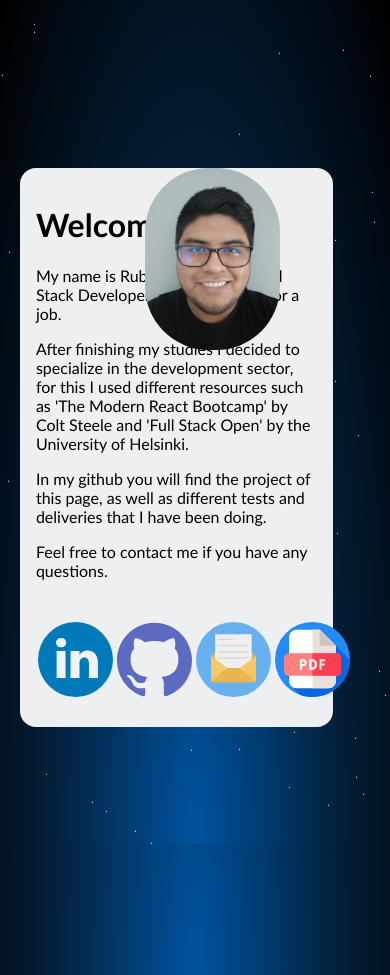
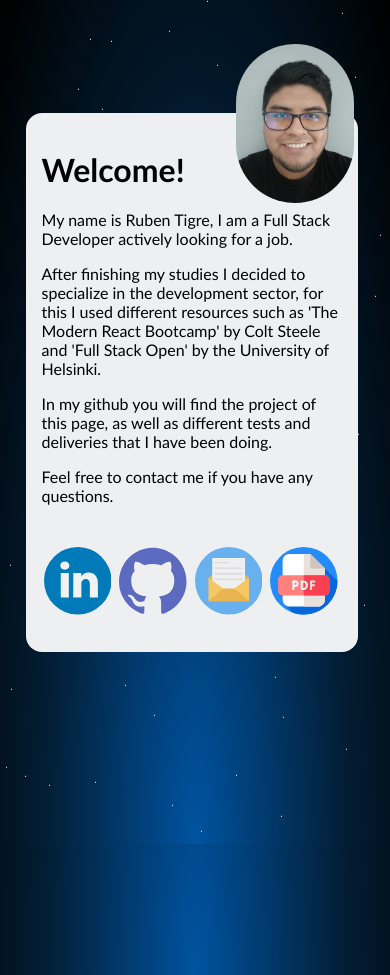
Before and after one commit to TheBrodaCoder/TigerWeb, a React (Create React App) app in the folder tigerweb_front/: page / in a window 390 px wide. Built offline with nearby package versions, Linux system fonts and the light colour scheme.

Commit message:
remove translate to improve time charge

```diff
--- a/tigerweb_front/public/index.html
+++ b/tigerweb_front/public/index.html
@@ -5,8 +5,8 @@
     <meta name="viewport" content="width=device-width, initial-scale=1" />
     <meta name="theme-color" content="#000000" />
     <meta
-      name="description"
-      content="Web site created using create-react-app"
+      name="TigerWeb"
+      content="Personal website from Ruben Tigre"
     />
     <!--
       manifest.json provides metadata used when your web app is installed on a
--- a/tigerweb_front/src/App.scss
+++ b/tigerweb_front/src/App.scss
@@ -70,13 +70,31 @@ html { overflow: hidden;}
     }
 }
 
+@keyframes bounce-up-down {
+  40% {
+    animation-timing-function: cubic-bezier(0.4, 0, 0.2, 1);
+    transform: translateY(40px) rotate(-1deg);
+  }
+}
+
 @media only screen and (max-width: 600px) {
   body {
     height: 250vw;
     background: radial-gradient(ellipse at bottom, #0053A0 0%, #031D34 55%, #000000 100%);
   }
 
-  #root {
-    overflow-y: scroll;
-  }
+  .grid-container {
+  width: 100vw;
+  height: 40vh;
+  display: grid;
+  grid-template-columns: 0.4fr 2.2fr 0.4fr;
+  grid-template-rows: 0.2fr 2.6fr 0.2fr;
+  gap: 0px 0px;
+  grid-template-areas:
+    ". . ."
+    ". App ."
+    ". . .";
 }
+
+
+}
--- a/tigerweb_front/src/component/Icons/Icons.js
+++ b/tigerweb_front/src/component/Icons/Icons.js
@@ -12,19 +12,18 @@ import './Icons.scss'
 
 const Icons = (props) => {
 
-    const svgStyle = {width: '3em', height: '3em', display: 'block', margin: 'auto', alignSelf: 'center'}
 
     const getIcon = (name) => {
         switch(name) {
             case 'github':
-                return <a href={props.link} target='_blank' rel='noreferrer'><GithubLogo className='logo' style={svgStyle}/></a>
+                return <a href={props.link} target='_blank' rel='noreferrer'><GithubLogo className='logo' /></a>
             case 'linkedin':
-                return <a href={props.link} target='_blank' rel='noreferrer'><LinkedinLogo className='logo' style={svgStyle}/></a>
+                return <a href={props.link} target='_blank' rel='noreferrer'><LinkedinLogo className='logo' /></a>
             case 'email':
-                return <a href={`mailto: ${props.link}`} target='_blank' rel='noreferrer'><GmailLogo className='logo' style={svgStyle}/></a>
+                return <a href={`mailto: ${props.link}`} target='_blank' rel='noreferrer'><GmailLogo className='logo' /></a>
             case 'cv':
                 //you must upload your cv to this folder
-                return <a href={pdf} target='_blank' rel='noreferrer'><PdfLogo className='logo' style={svgStyle}/></a>
+                return <a href={pdf} target='_blank' rel='noreferrer'><PdfLogo className='logo' /></a>
             default:
                 return null
         }
@@ -32,7 +31,7 @@ const Icons = (props) => {
 
 
     return (
-        <div style={{position: 'relative', width: 'auto', height: 'auto'}}>
+        <div className='icon-container'>
           {getIcon(props.icon)}
         </div>
     )
--- a/tigerweb_front/src/component/Icons/Icons.scss
+++ b/tigerweb_front/src/component/Icons/Icons.scss
@@ -3,8 +3,8 @@
     display: inline-block;
     position: relative;
     cursor: pointer;
-    width: 3.125rem;
-    height: 3.125rem;
+    width: 4em;
+    height: 4em;
     border: 0.125rem solid transparent;
     padding: 0;
     text-decoration: none;
@@ -24,3 +24,16 @@
         -ms-transform: rotate(360deg);
             transform: rotate(360deg);
   }
+
+  @media screen and (max-width: 600px) {
+    .logo {
+      width:  2.7em;
+      height: 2.7em;
+    }
+
+    .icon-container {
+      position: 'relative';
+      width: 'auto';
+      height: 'auto';
+    }
+  }
--- a/tigerweb_front/src/component/LinkIcons/data.json
+++ b/tigerweb_front/src/component/LinkIcons/data.json
@@ -15,6 +15,5 @@
         }, {
             "icon": "cv"
         }
-    ],
-    "text": "My name is Ruben Tigre, I am a Full Stack Developer actively looking for a job.|| After finishing my studies I decided to specialize in the development sector, for this I used different resources such as 'The Modern React Bootcamp' by Colt Steele and 'Full Stack Open' by the University of Helsinki.|| In my github you will find the project of this page, as well as different tests and deliveries that I have been doing.|| Feel free to contact me if you have any questions."
+    ]
 }
--- a/tigerweb_front/src/component/container/Container.js
+++ b/tigerweb_front/src/component/container/Container.js
@@ -1,36 +1,20 @@
-import React, { useEffect, useState } from 'react'
+import React from 'react'
 import './Container.scss'
 import ProfilePic from '../profilePic/ProfilePic'
 import LinkIcons from '../LinkIcons/LinkIcons'
-
-import { Translate } from '../../hooks/translate'
-import data from '../LinkIcons/data.json'
 
 
 
 const Container = () => {
 
-    const [Text, setText] = useState(`${data.text}`)
-    const [Title, setTitle] = useState('Welcome!')
-
-    useEffect(() => {
-        const translateText = async () => {
-            let translated = await Translate(`${Text}`)
-            let translatedTitle = await Translate(`${Title}`)
-            setText(translated)
-            setTitle(translatedTitle)
-        }
-        translateText()
-        // eslint-disable-next-line
-    }, [])
-
+    let Text = "My name is Ruben Tigre, I am a Full Stack Developer actively looking for a job.|| After finishing my studies I decided to specialize in the development sector, for this I used different resources such as 'The Modern React Bootcamp' by Colt Steele and 'Full Stack Open' by the University of Helsinki.|| In my github you will find the project of this page, as well as different tests and deliveries that I have been doing.|| Feel free to contact me if you have any questions."
 
 
     return (
         <div className='card'>
             <ProfilePic/>
             <div className='info-block'>
-                <h1>{Title}</h1>
+                <h1>Welcome!</h1>
                 {Text.split('||').map(line => <p key={line.substr(1, 3)}>{line}</p>)}
             <LinkIcons/>
 
--- a/tigerweb_front/src/component/container/Container.scss
+++ b/tigerweb_front/src/component/container/Container.scss
@@ -2,8 +2,8 @@
     position: relative;
     transform: translateX(-100%);
     -webkit-transform: translateX(-100%);
-    animation: slide-in 2s forwards;
-    -webkit-animation: slide-in 2s forwards;
+    animation: slide-in 2.5s forwards ease-in;
+    -webkit-animation: slide-in 2.5s forwards;
 }
 
 .info-block {
@@ -28,12 +28,10 @@ img {
     left: 40%;
 }
 
-@keyframes bounce-up-down {
-    40% {
-      animation-timing-function: cubic-bezier(0.4, 0, 0.2, 1);
-      transform: translateY(40px) rotate(-1deg);
-    }
+p, h1 {
+    animation: fadeIn ease-out 3s;
 }
+
 
 @keyframes slide-in {
     100% { transform: translateX(0%); }
@@ -43,29 +41,35 @@ img {
     100% { -webkit-transform: translateX(0%); }
 }
 
+@keyframes fadeIn {
+    0% {opacity:0;}
+    100% {opacity:1;}
+  }
 
 @media screen and (max-width: 600px) {
     .card {
         position: relative;
         width: 90%;
         height: 90%;
+        align-self: center;
     }
 
 
     img {
-        width: 16vh;
+        width: 14vh;
         border-radius: 4em;
         position: relative;
         display: block;
         position: absolute;
-        top: 0%;
-        left: 40%;
+        top: -12%;
+        left: 70%;
     }
 
     .info-block {
         background: #EDEFF1;
         margin-top: 6em;
         padding: 1em;
+        width: 100%;
         border-radius: 1em;
         font-family: 'Gill Sans', 'Gill Sans MT', Calibri, 'Trebuchet MS', sans-serif;
         font-size: 1em;
--- a/tigerweb_front/src/hooks/translate.js
+++ /dev/null
@@ -1,50 +0,0 @@
-import axios from 'axios'
-const baseurl = 'https://api-free.deepl.com/v2/translate?auth_key=5b4fece8-feab-d85a-0edf-77aff9d79661:fx'
-
-const handleLanguage = () => {
-
-    let language = navigator.language || 'EN-GB'
-
-    switch(language) {
-        case 'es-ES':
-            return 'ES'
-        case 'fi':
-            return 'FI'
-        case 'fr':
-            return 'FR'
-        case 'de':
-            return 'DE'
-        case 'pt':
-            return 'PT-PT'
-        case 'nl':
-            return 'NL'
-        case 'sv':
-            return 'SV'
-        default:
-            return 'EN-GB'
-    }
-}
-
-
-const getText = async (text, language) => {
-
-    try {
-        let request = await axios.post(`${baseurl}&text=${text}&target_lang=${language}`)
-        return request.data.translations[0].text
-    } catch (error) {
-        console.error();
-    }
-}
-
-export const Translate = async (text) => {
-    let translated
-    let language = handleLanguage()
-
-    if (language !== 'EN-GB') {
-        translated = await getText(text, language)
-    } else {
-        translated = text
-    }
-
-    return translated
-}
```
Also changed, not shown: tigerweb_front/public/fried-chicken.svg (deleted), tigerweb_front/src/component/container/text.js (added), 1 other file (tests, documents, lock files or other folders).
